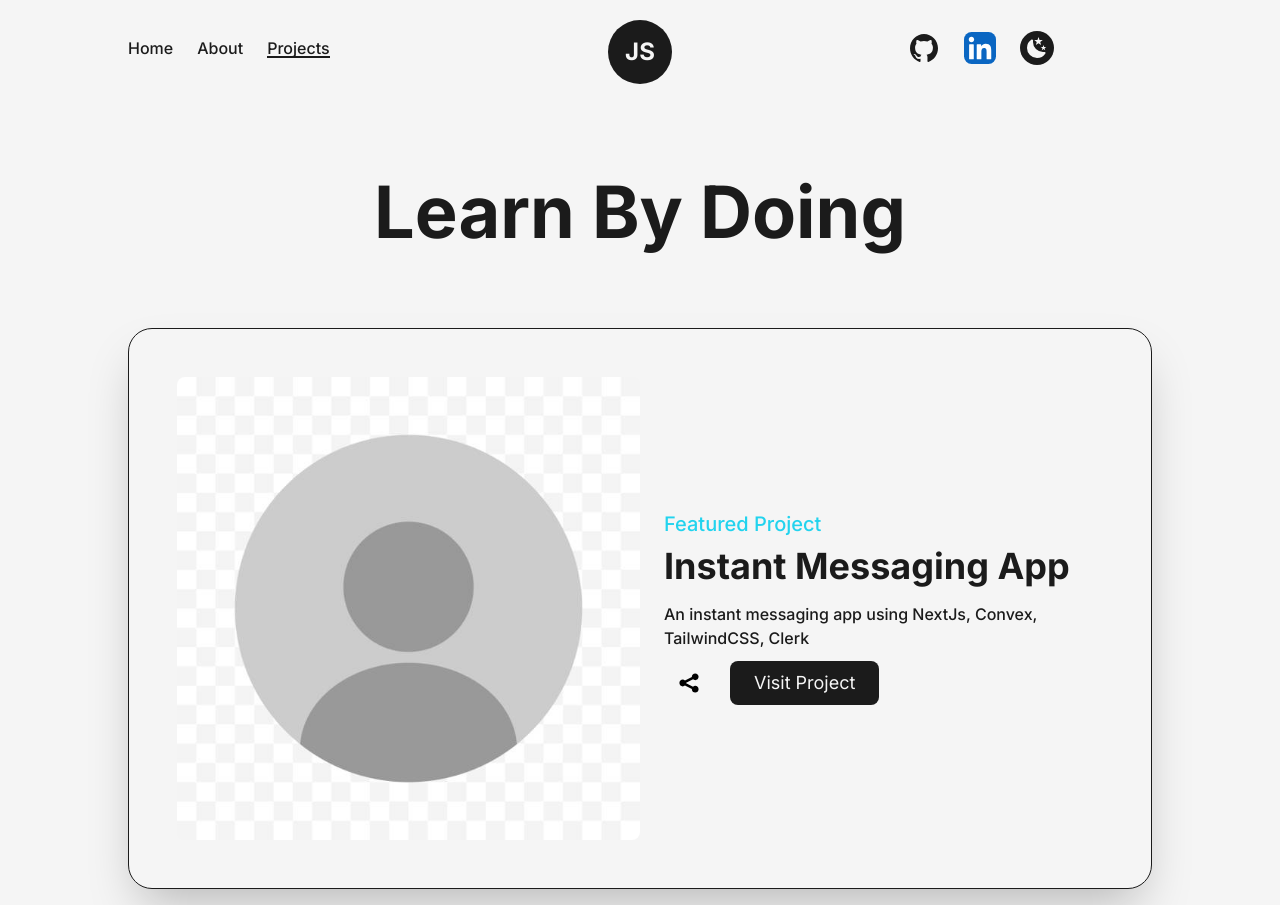
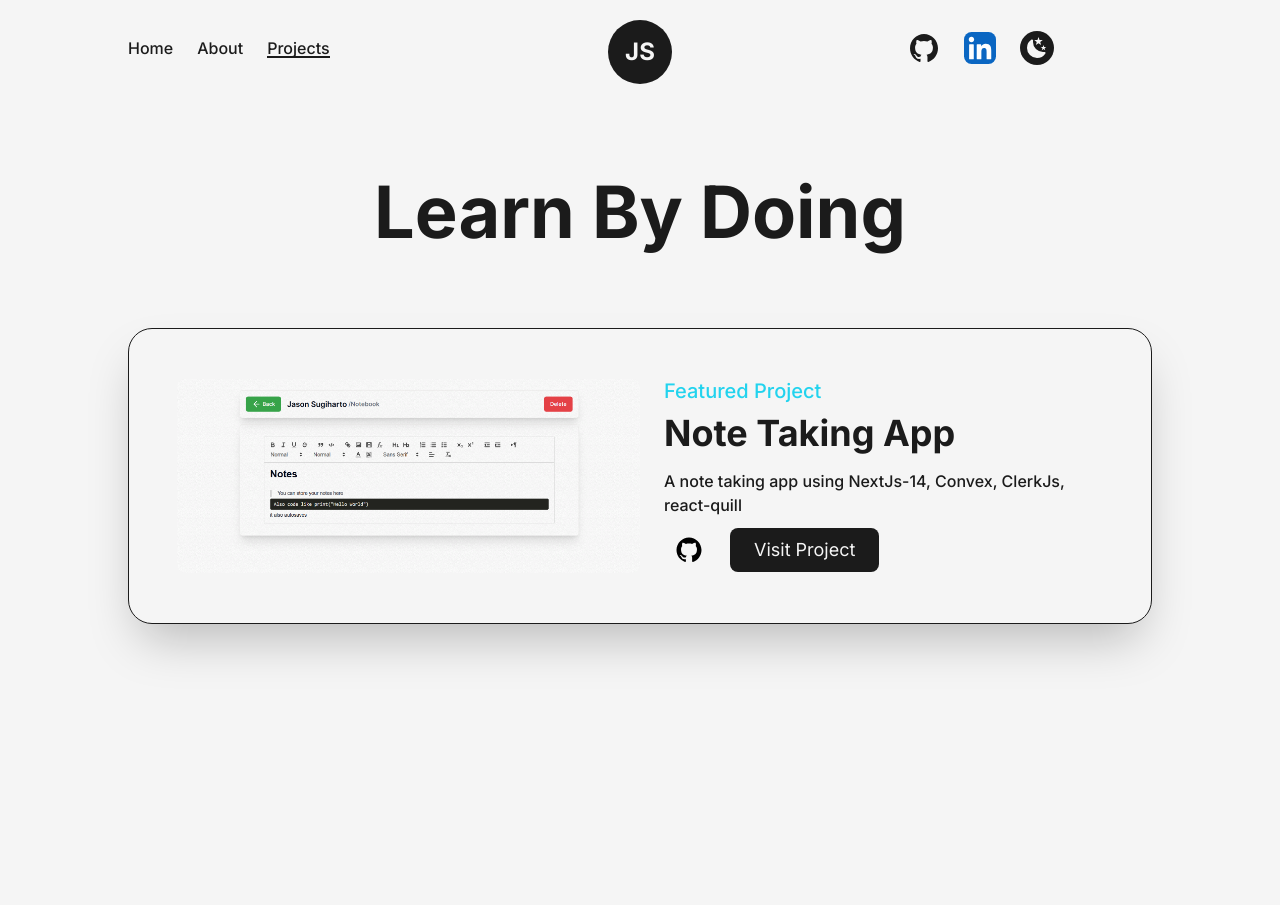
Before and after one commit to Jell13/Js-Portfolio, a Next.js app: page /projects in a window 1280 px wide. After the commit the page ends 800 px from the top, so only its background shows below. Built offline with nearby package versions, Linux system fonts and the light colour scheme.

Commit message:
changed the project section

```diff
--- a/app/projects/page.jsx
+++ b/app/projects/page.jsx
@@ -6,12 +6,13 @@ import { SocialIcon } from 'react-social-icons'
 import Link from 'next/link'
 import Image from 'next/image'
 import profile from '../../public/profile.png'
+import notenet from '../../public/notenet.png'
 
 const FeaturedProject = ({type, title, summary, img, link, github}) => {
   return (
     <article className='w-full min-w-screen-lg p-12 flex flex-col md:flex-row items-center justify-between rounded-3xl border border-solid border-dark bg-light shadow-2xl'>
       <Link className='md:w-1/2 cursor-pointer overflow-hidden rounded-lg' href={link} target="_blank">
-        <Image src={img} alt={title} className='w-full h-auto'/>
+        <Image src={img} alt={title} className='w-full h-full'/>
       </Link>
 
       <div className='md:w-1/2 flex flex-col items-start justify-between pl-6'>
@@ -26,7 +27,7 @@ const FeaturedProject = ({type, title, summary, img, link, github}) => {
             fgColor='black'
 
             />
-          <Link className='ml-4 rounded-lg bg-dark text-light p-2  px-6 text-lg hover:bg-light hover:text-dark duration-500' href="/">Visit Project</Link>
+          <Link className='ml-4 rounded-lg bg-dark text-light p-2  px-6 text-lg hover:bg-light hover:text-dark duration-500' href="https://notenet.vercel.app/">Visit Project</Link>
         </div>
       </div>
     </article>
@@ -46,8 +47,8 @@ const Projects = () => {
           </motion.div>
           <div className='grid mt-20 w-[80vw] gap-24'>
             <div className=''>
-              <FeaturedProject title="Instant Messaging App" type="Featured Project" link="/" summary="An instant messaging app using
-              NextJs, Convex, TailwindCSS, Clerk" github="/" img={profile}/>
+              <FeaturedProject title="Note Taking App" type="Featured Project" link="/" summary="A note taking app using
+              NextJs-14, Convex, ClerkJs, react-quill" github="https://github.com/Jell13/notenet" img={notenet}/>
             </div>
             {/* <div className='col-span-6'>
               Project 1
```
Also changed, not shown: public/notenet.png (added).
